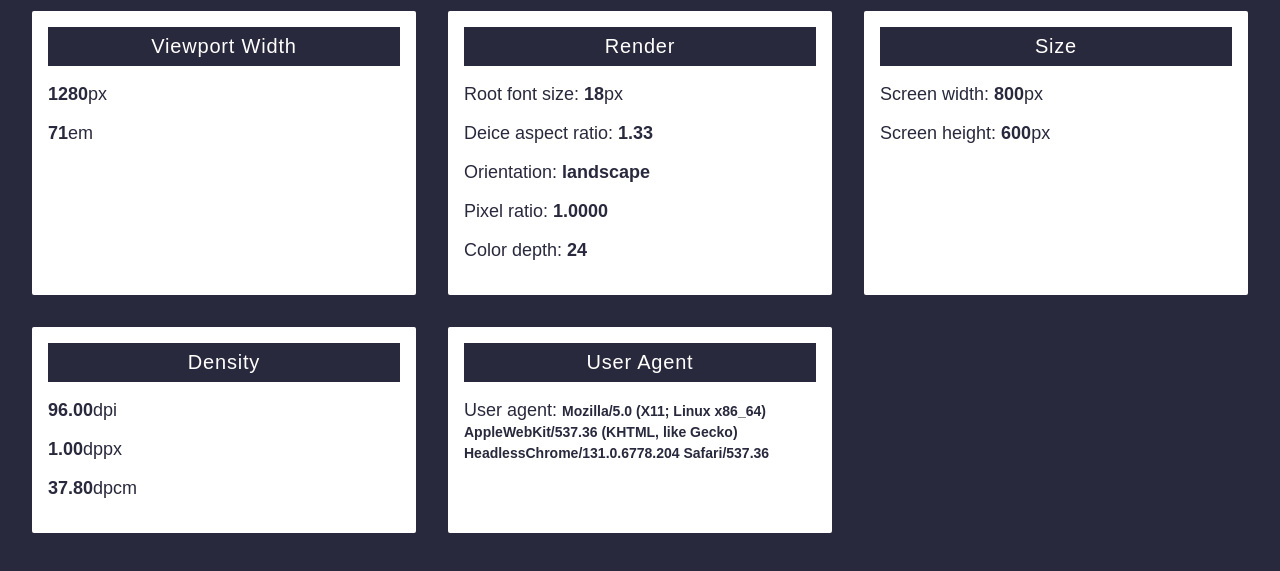
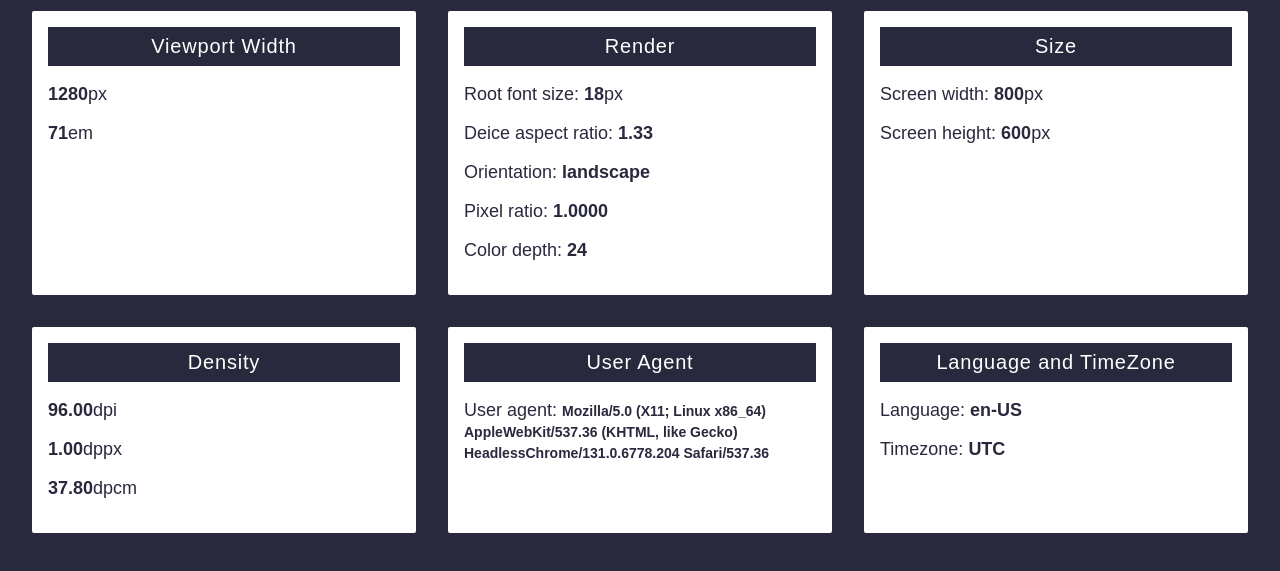
Before and after one commit to justingolden21/screeninfo, a plain HTML site: page index.html in a window 1280 px wide. Shown: the part 95-666 px from the top of the page. Drawn offline with Linux system fonts and the light colour scheme.

Commit message:
Add lang and tz

```diff
--- a/index.html
+++ b/index.html
@@ -122,6 +122,12 @@
     <p>User agent: <span id="userAgent" class="small"></span></p>
   </div>
 
+  <div>
+    <h2>Language and TimeZone</h2>
+    <p>Language: <span id="language"></span></p>
+    <p>Timezone: <span id="timezone"></span></p>
+  </div>
+
   <script>
     // root font size (px)
     const rootFontSize = parseInt(window.getComputedStyle(document.body, null).getPropertyValue("font-size"));
@@ -182,6 +188,14 @@
     const userAgent = navigator.userAgent;
     document.getElementById("userAgent").innerText = userAgent;
 
+    // language
+    const language = navigator.language;
+    document.getElementById("language").innerText = language;
+
+    // timezone
+    const timezone = Intl.DateTimeFormat().resolvedOptions().timeZone;
+    document.getElementById("timezone").innerText = timezone;
+
     function updateViewportData() {
       // viewport width (px) todo check if null
       const viewportWidth = Math.max(document.documentElement.clientWidth, window.innerWidth);
```
